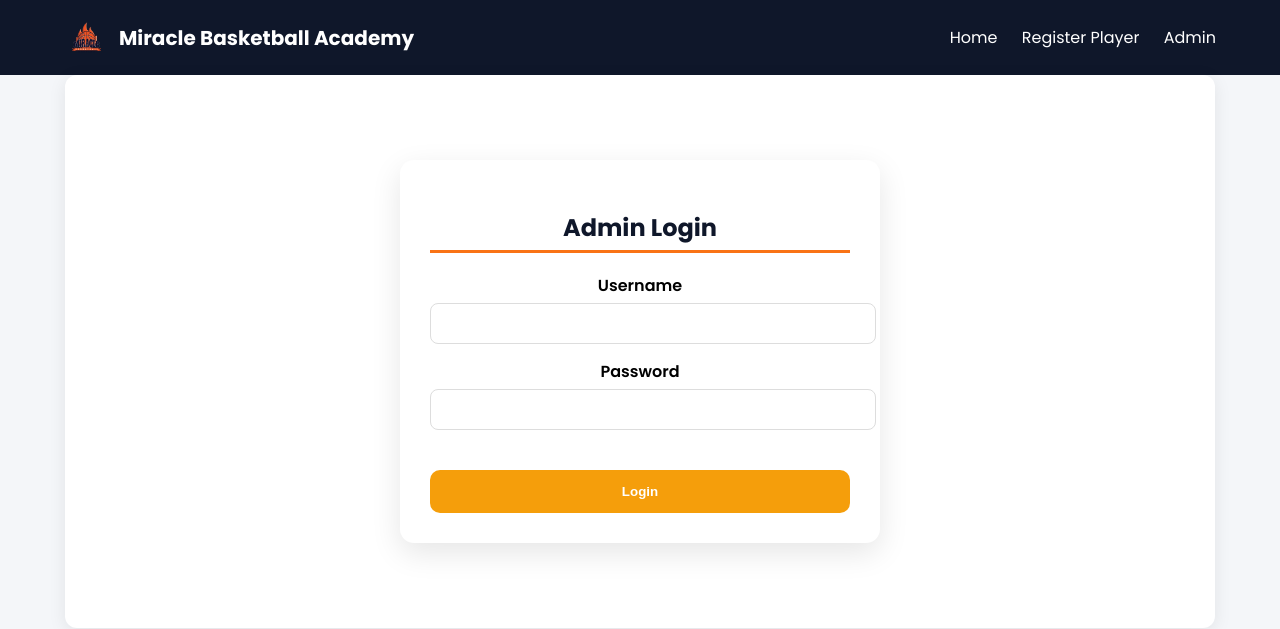
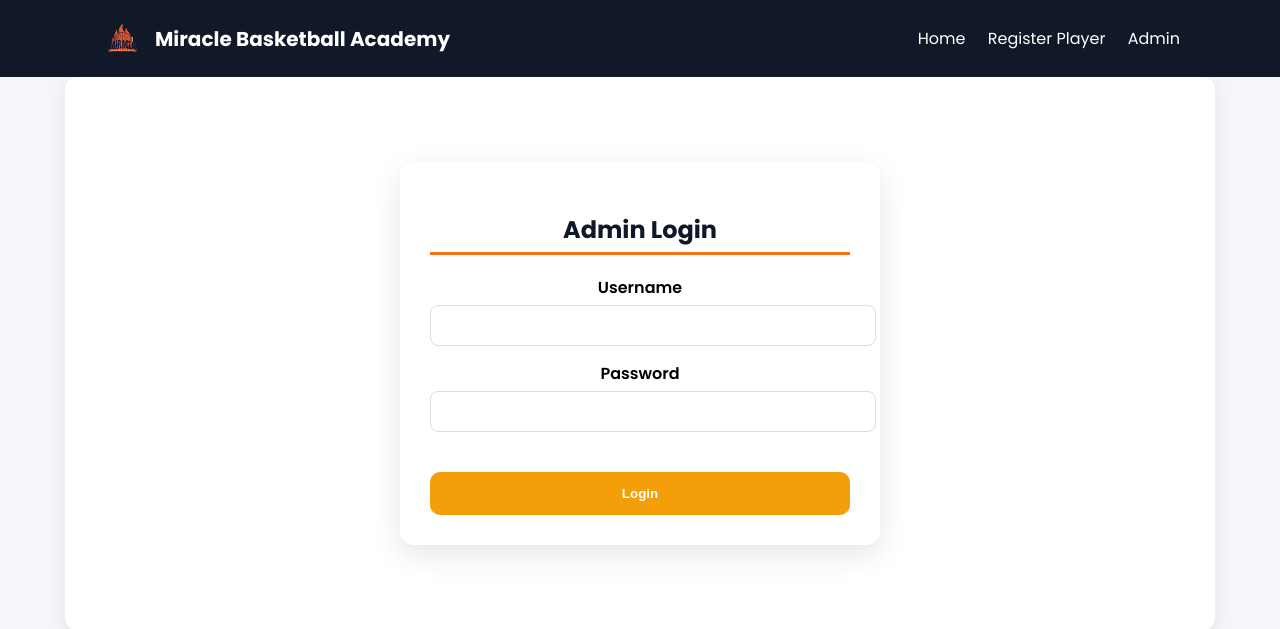
Before and after one commit to mccalsta/mba, a Flask app: page /admin in a window 1280 px wide. Shown: the top 629 px of the page. Run offline with Flask 3, Linux system fonts and the light colour scheme.

Commit message:
Update style.css

```diff
--- a/static/css/style.css
+++ b/static/css/style.css
@@ -236,6 +236,21 @@ input {
     border-radius:10px;
 }
 
+.navbar{
+    background:#111827;
+    color:white;
+    padding:16px 40px;
+    display:flex;
+    justify-content:space-between;
+    align-items:center;
+}
+
+.navbar a{
+    color:white;
+    text-decoration:none;
+    margin-left:18px;
+}
+
 /* FOOTER */
 .footer{
     text-align:center;
```
